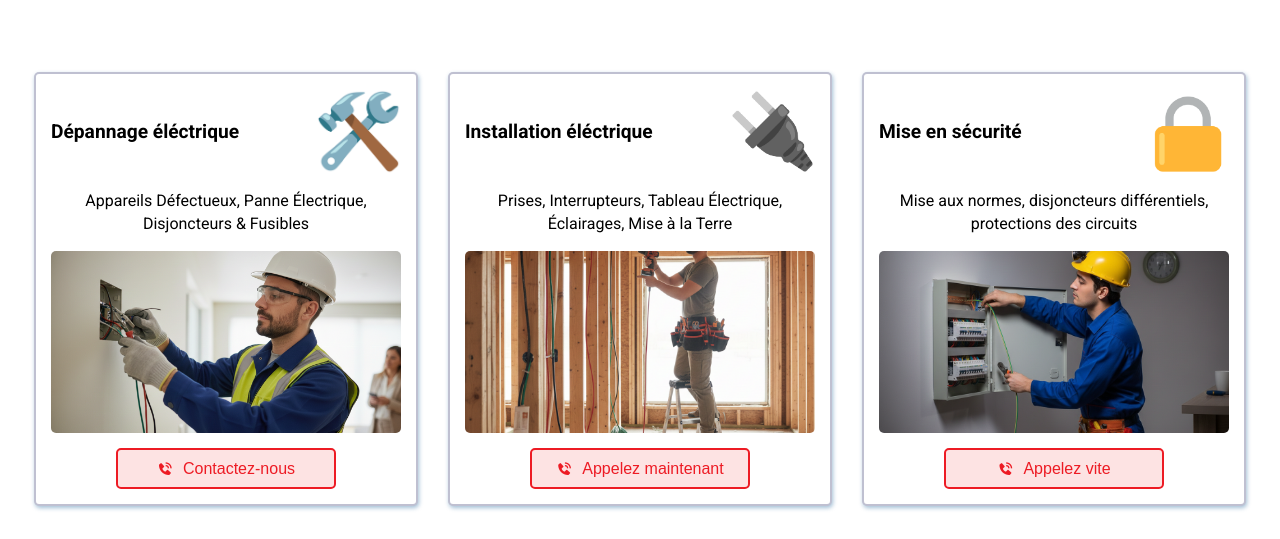
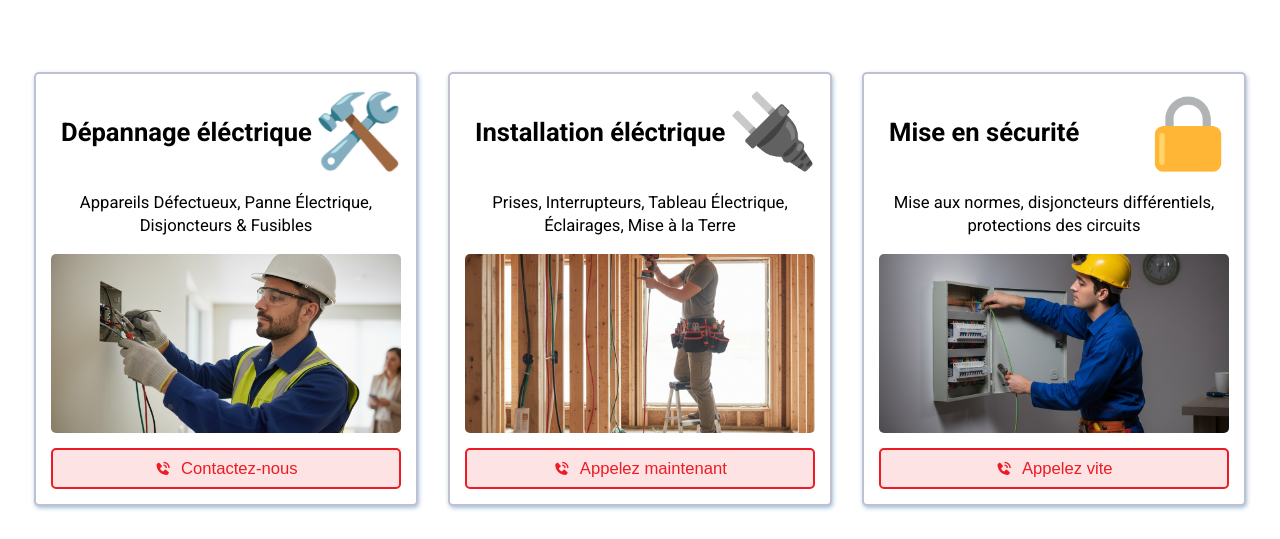
Before and after one commit to Matoky18/Landing-page-elec, a React (Vite) app: page / in a window 1280 px wide. Shown: the part 2402-2941 px from the top of the page. Built offline with nearby package versions, Linux system fonts and the light colour scheme; a web font is replaced by a local one.

Commit message:
fix size text

```diff
--- a/src/Pages/FastService/FastService.css
+++ b/src/Pages/FastService/FastService.css
@@ -59,4 +59,10 @@
     .image-FastService {
         background-position: center bottom;
     }
+
+    .cta-fast {
+        font-size: 22px;
+        padding-block: 35px;
+    }
+
 }
--- a/src/Pages/FastService/FastService.jsx
+++ b/src/Pages/FastService/FastService.jsx
@@ -11,7 +11,7 @@ const FastService = () => {
       <h1>VOTRE ELECTRICIEN EST  PRET A INTERVENIR PRES DE CHEZ VOUS !</h1>
       <div className="image-FastService">
 
-        <Button classNameButton={"cta-fast"} buttonName={"Chez vous en 30 minutes – Appelez !"} phoneNumber={"06 61 31 59 07"} iconButton={<i className='bx bxs-phone-call' style={{ marginRight: "10px" }} ></i>} />
+        <Button classNameButton={"cta-fast"} buttonName={"Chez vous en 30 minutes  Appelez !"} phoneNumber={"06 61 31 59 07"} iconButton={<i className='bx bxs-phone-call' style={{ marginRight: "10px" }} ></i>} />
 
       </div>
     </div>
--- a/src/components/Cart.css
+++ b/src/components/Cart.css
@@ -29,8 +29,8 @@
 }
 
 .top-cart h1 {
-    font-size: clamp(1rem, 2vw, 1.2rem);
-    margin: 0;
+    font-size: clamp(1.5rem, 2vw, 2rem);
+    margin-left: 10px;
 }
 
 .top-cart img {
@@ -42,24 +42,25 @@
 .cart-container p {
     width: clamp(90%, 92vw, 95%);
     text-align: center;
-    font-size: clamp(0.85rem, 1.5vw, 1rem);
+    font-size: clamp(1rem, 1.3vw, 1.2rem);
     line-height: 1.4;
 }
 
 .image-block {
     width: 100%;
     height: 50%;
-    background: mediumpurple;
+
     background-size: cover;
     background-position: center;
     border-radius: 5px;
 }
 
 .cart-button {
-    font-size: clamp(0.9rem, 1.5vw, 1rem);
+    font-size: clamp(1rem, 1.3vw, 1.2rem);
     background: rgba(238, 76, 76, 0.151);
-    width: clamp(90%, 35vw, 220px);
-    max-width: 220px;
+    /* width: clamp(90%, 35vw, 220px); */
+    max-width: 400px;
+    width: 100%;
     height: clamp(40px, 7vw, 45px);
     margin-top: 15px;
     border: solid #ED1B24 2px;
```
